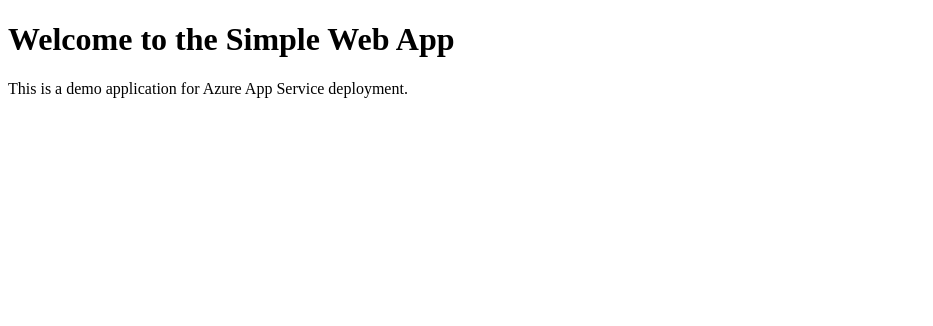
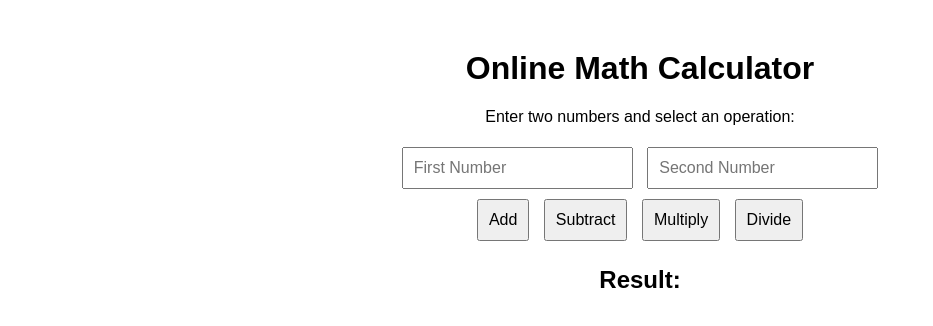
Before and after one commit to jirattec/awndemo, a plain HTML site: page index.html in a window 1280 px wide. Shown: the whole page, without its empty margins (0-933 px from the left). Drawn offline with Linux system fonts and the light colour scheme.

Commit message:
Add online math calculator functionality

```diff
--- a/index.html
+++ b/index.html
@@ -3,10 +3,61 @@
 <head>
     <meta charset="UTF-8">
     <meta name="viewport" content="width=device-width, initial-scale=1.0">
-    <title>Simple Web App</title>
+    <title>Online Math Calculator</title>
+    <style>
+        body {
+            font-family: Arial, sans-serif;
+            text-align: center;
+            margin-top: 50px;
+        }
+        input, button {
+            margin: 5px;
+            padding: 10px;
+            font-size: 16px;
+        }
+    </style>
 </head>
 <body>
-    <h1>Welcome to the Simple Web App</h1>
-    <p>This is a demo application for Azure App Service deployment.</p>
+    <h1>Online Math Calculator</h1>
+    <p>Enter two numbers and select an operation:</p>
+    <input type="number" id="num1" placeholder="First Number">
+    <input type="number" id="num2" placeholder="Second Number">
+    <br>
+    <button onclick="calculate('add')">Add</button>
+    <button onclick="calculate('subtract')">Subtract</button>
+    <button onclick="calculate('multiply')">Multiply</button>
+    <button onclick="calculate('divide')">Divide</button>
+    <h2 id="result">Result: </h2>
+
+    <script>
+        function calculate(operation) {
+            const num1 = parseFloat(document.getElementById('num1').value);
+            const num2 = parseFloat(document.getElementById('num2').value);
+            let result;
+
+            if (isNaN(num1) || isNaN(num2)) {
+                result = 'Please enter valid numbers';
+            } else {
+                switch (operation) {
+                    case 'add':
+                        result = num1 + num2;
+                        break;
+                    case 'subtract':
+                        result = num1 - num2;
+                        break;
+                    case 'multiply':
+                        result = num1 * num2;
+                        break;
+                    case 'divide':
+                        result = num2 !== 0 ? num1 / num2 : 'Cannot divide by zero';
+                        break;
+                    default:
+                        result = 'Invalid operation';
+                }
+            }
+
+            document.getElementById('result').innerText = `Result: ${result}`;
+        }
+    </script>
 </body>
 </html>
```
